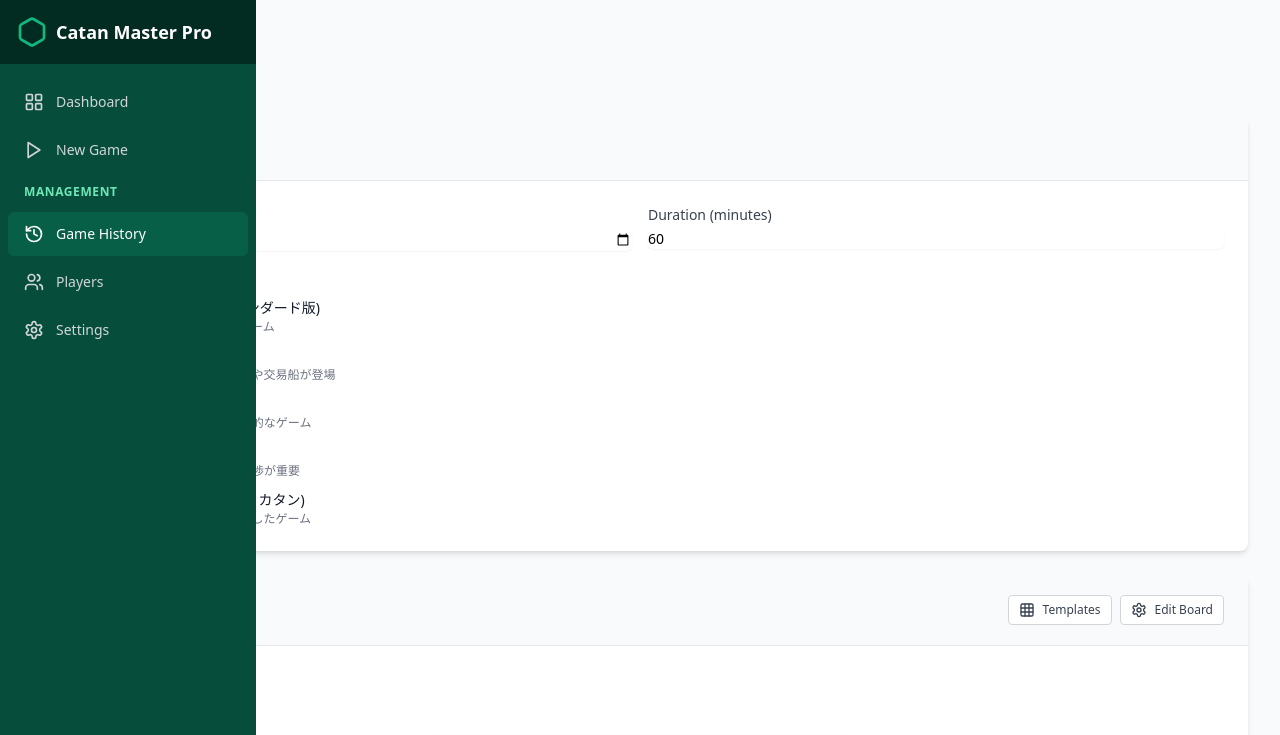
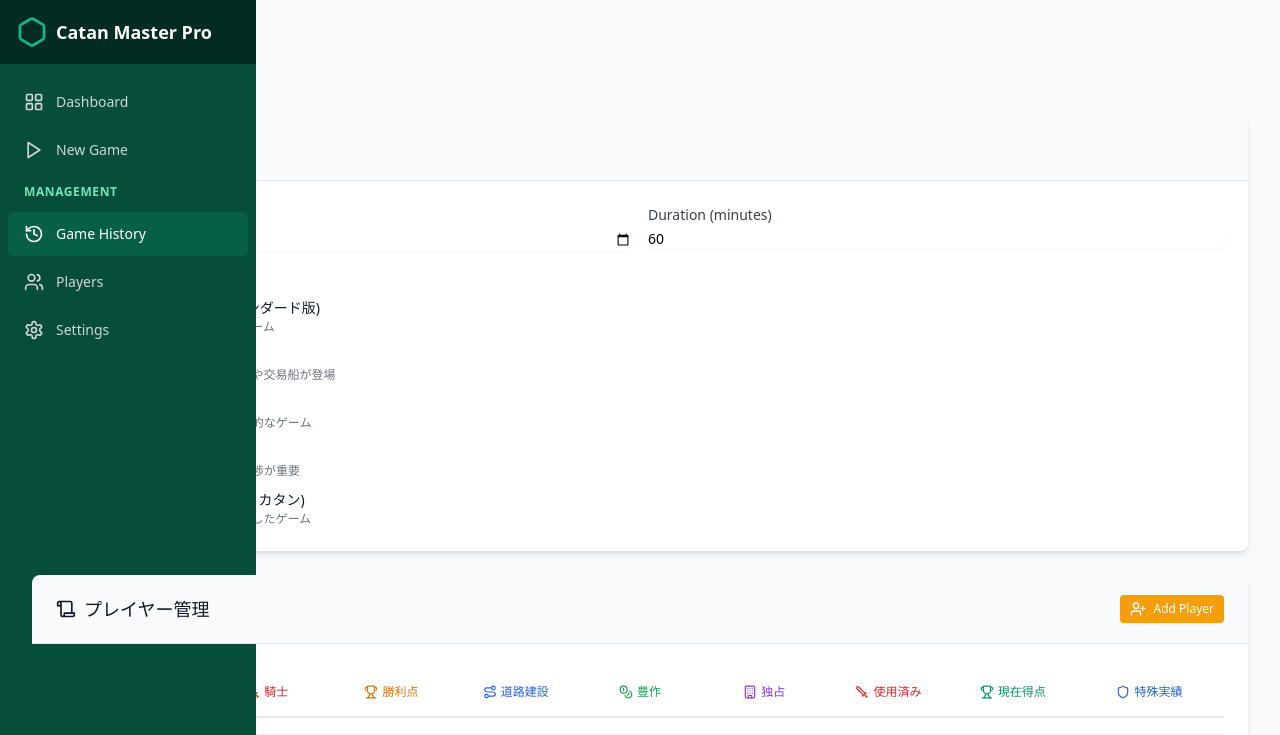
Before and after one commit to KunitakeHyuga/CatanMasterPro, a React (Vite) app: page /games/new in a window 1280 px wide. Shown: the top 735 px of the page. Built offline with nearby package versions, Linux system fonts and the light colour scheme.

Commit message:
[fix] 新規ゲームでプレイヤー管理が表示されない問題を修正

```diff
--- a/src/components/game/GameForm.tsx
+++ b/src/components/game/GameForm.tsx
@@ -7,7 +7,13 @@
 import { DevelopmentCardTableEditor } from './DevelopmentCardTableEditor';
 import { X, Save, Settings, Grid } from 'lucide-react';
 import { v4 as uuidv4 } from 'uuid';
-import { GameSession, GamePlayer, BoardSetup, Player } from '../../models/types';
+import {
+  GameSession,
+  GamePlayer,
+  BoardSetup,
+  Player,
+  DevelopmentCardDeck
+} from '../../models/types';
 import { useGameStore } from '../../store/gameStore';
 import { format } from 'date-fns';
 import { generateDefaultBoard } from '../../utils/board';
@@ -252,13 +258,11 @@
 
 
         {/* プレイヤー管理テーブル */}
-        {gamePlayers.length > 0 && (
-          <DevelopmentCardTableEditor
-            players={gamePlayers}
-            onChange={setGamePlayers}
-            showAddPlayer
-          />
-        )}
+        <DevelopmentCardTableEditor
+          players={gamePlayers}
+          onChange={setGamePlayers}
+          showAddPlayer
+        />
 
         <Card>
           <CardHeader className="flex flex-row items-center justify-between">
```
